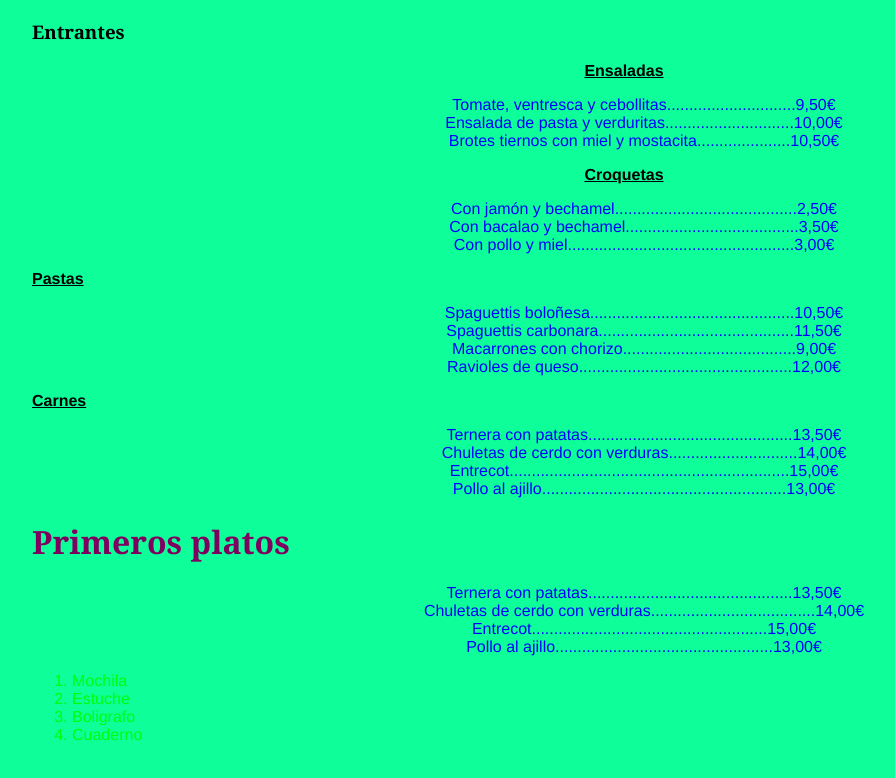
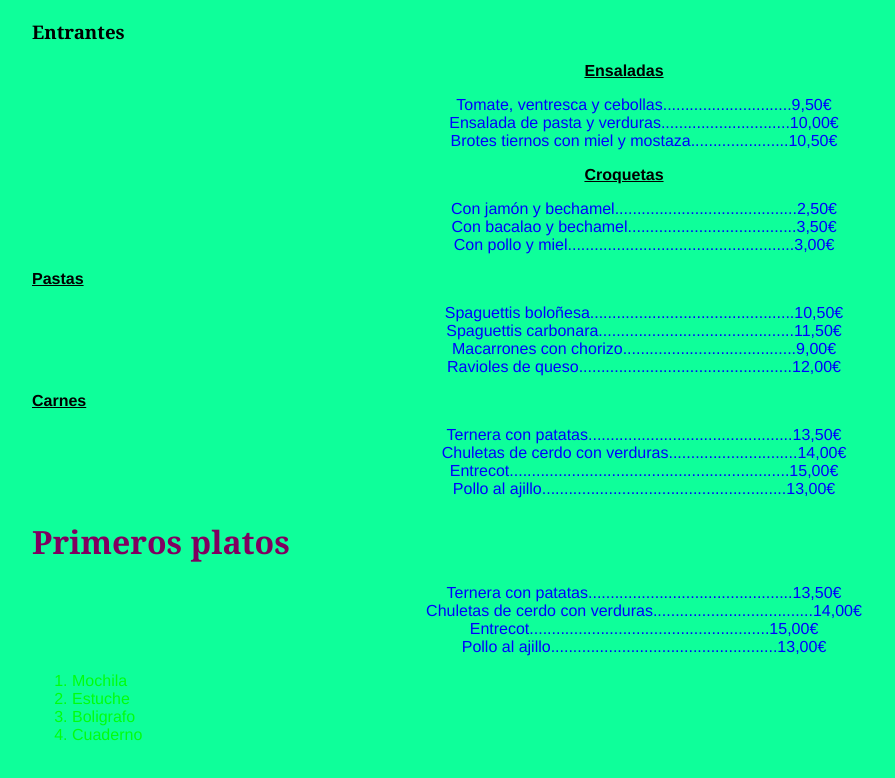
Before and after one commit to miguelmendozaa/Menu_restaurante, a plain HTML site: page index.html in a window 1280 px wide. Shown: the whole page, without its empty margins (56-951 px from the left). Drawn offline with Linux system fonts and the light colour scheme.

Commit message:
Miguel Mendoza y Andrea Mora

```diff
--- a/index.html
+++ b/index.html
@@ -17,15 +17,15 @@
                 <p>Ensaladas</p>
             </a>
         </dt>
-        <dd>Tomate, ventresca y cebollitas.............................9,50€</dd>
-        <dd>Ensalada de pasta y verduritas.............................10,00€</dd>
-        <dd>Brotes tiernos con miel y mostacita.....................10,50€</dd>
+        <dd>Tomate, ventresca y cebollas.............................9,50€</dd>
+        <dd>Ensalada de pasta y verduras.............................10,00€</dd>
+        <dd>Brotes tiernos con miel y mostaza......................10,50€</dd>
         <dt><a href="https://i.ytimg.com/vi/ktv5vseGTSY/maxresdefault.jpg">
                 <p>Croquetas</p>
             </a>
         </dt>
         <dd>Con jamón y bechamel.........................................2,50€</dd>
-        <dd>Con bacalao y bechamel.......................................3,50€</dd>
+        <dd>Con bacalao y bechamel......................................3,50€</dd>
         <dd>Con pollo y miel...................................................3,00€</dd>
     </dl>
     <a href="https://www.lavanguardia.com/files/article_main_microformat/files/fp/uploads/2020/09/09/5f58b1bb6d322.r_d.627-418-0.jpeg">
@@ -51,9 +51,9 @@
     </a>
     <dl>
         <dd>Ternera con patatas..............................................13,50€</dd>
-        <dd>Chuletas de cerdo con verduras.....................................14,00€</dd>
-        <dd>Entrecot.....................................................15,00€</dd>
-        <dd>Pollo al ajillo.................................................13,00€</dd>
+        <dd>Chuletas de cerdo con verduras....................................14,00€</dd>
+        <dd>Entrecot......................................................15,00€</dd>
+        <dd>Pollo al ajillo...................................................13,00€</dd>
     </dl>
     <ol>
         <li>Mochila</li>
```
